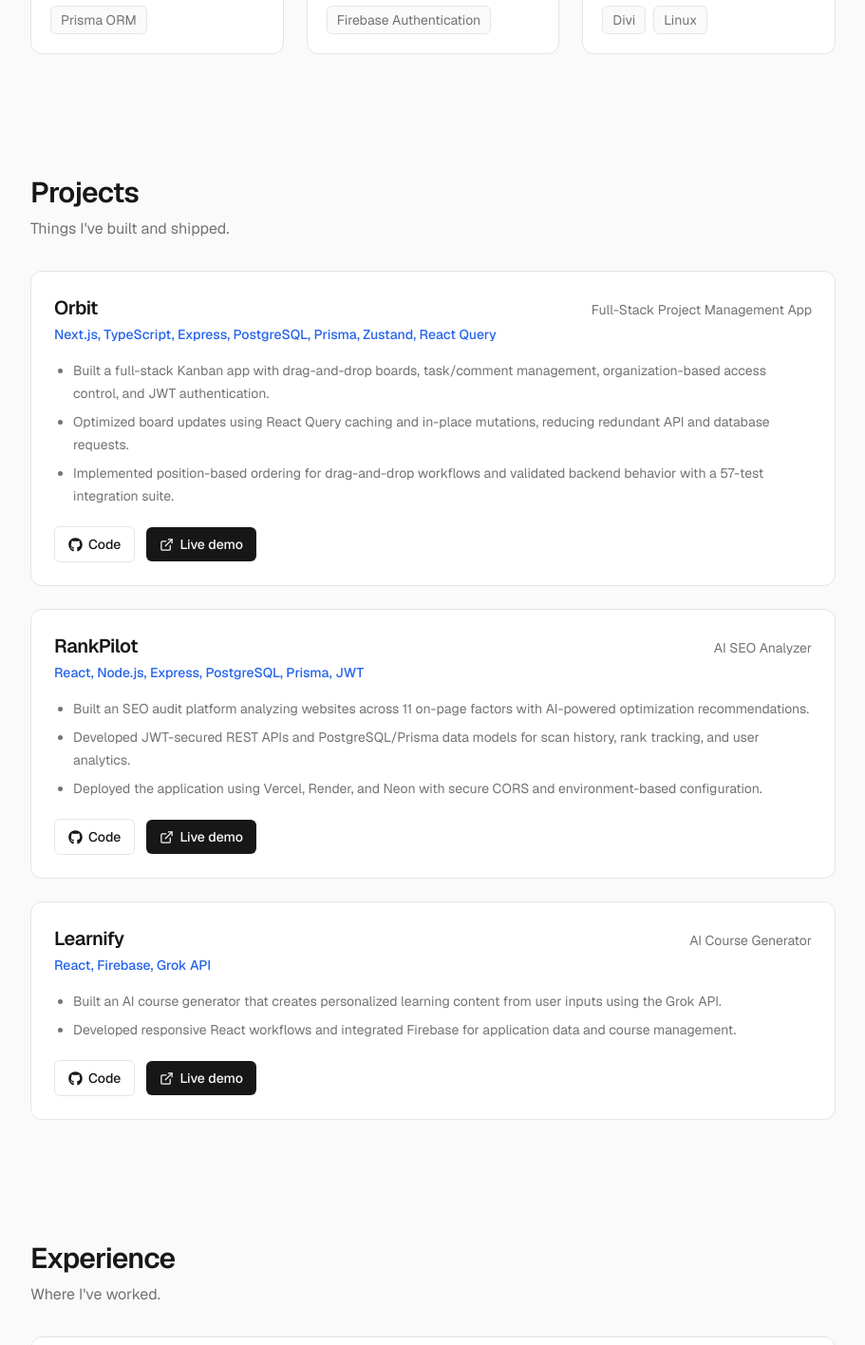
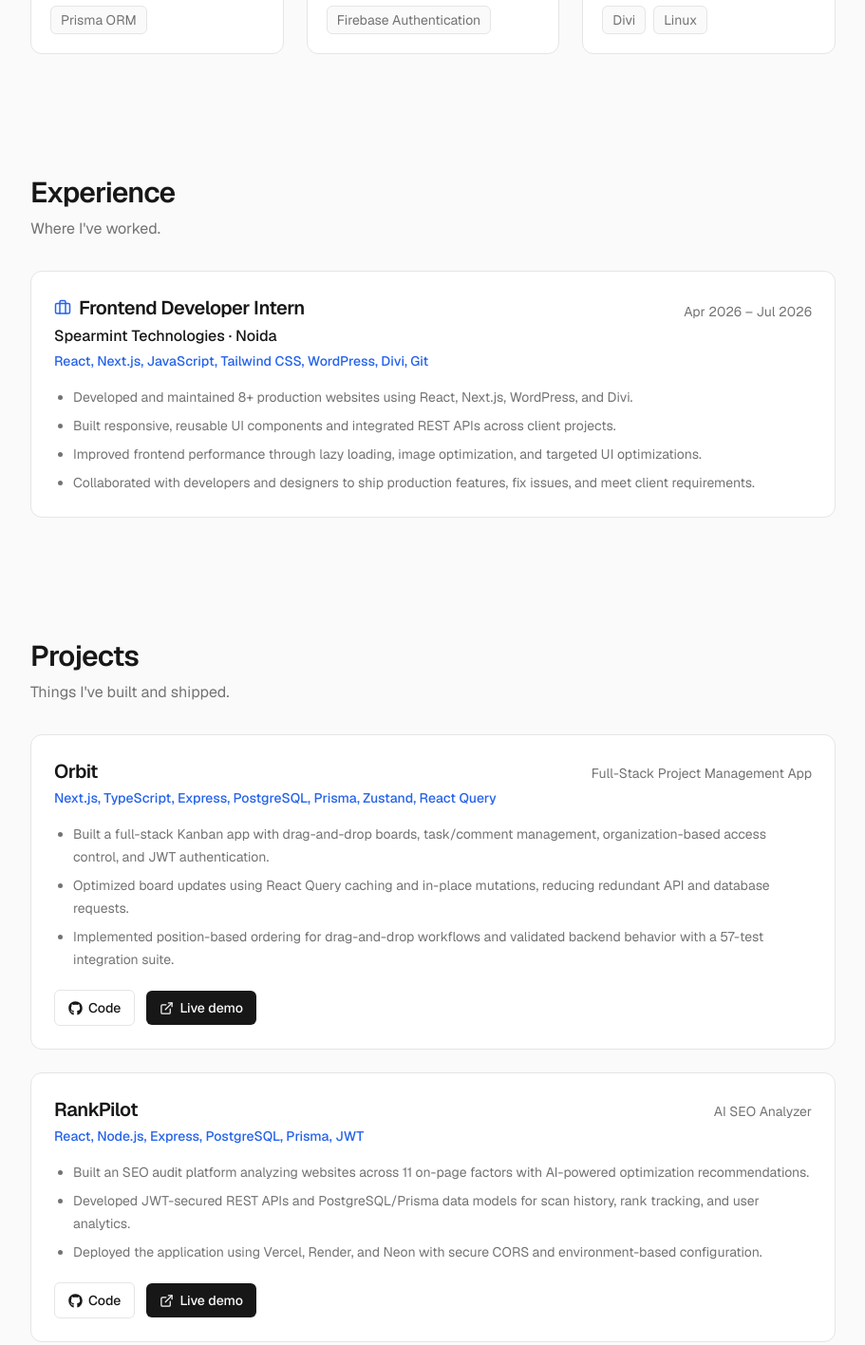
Before and after one commit to Deepakk2104/devfolio, a Next.js app: page / in a window 1280 px wide. Shown: the part 1160-2576 px from the top of the page at 95% size, without its empty margins (184-1095 px from the left). Built offline with nearby package versions, Linux system fonts and the light colour scheme.

Commit message:
feat: update resume link, reorder experience before projects

```diff
--- a/src/app/page.tsx
+++ b/src/app/page.tsx
@@ -1,7 +1,7 @@
 import Hero from "@/components/Hero";
 import Skills from "@/components/Skills";
+import Experience from "@/components/Experience";
 import Projects from "@/components/Projects";
-import Experience from "@/components/Experience";
 import Contact from "@/components/Contact";
 
 export default function Home() {
@@ -9,8 +9,8 @@
     <div className="flex-1">
       <Hero />
       <Skills />
+      <Experience />
       <Projects />
-      <Experience />
       <Contact />
     </div>
   );
--- a/src/components/Hero.tsx
+++ b/src/components/Hero.tsx
@@ -3,7 +3,7 @@
 import { profile } from "@/data/resume";
 
 export const resumeUrl =
-  "https://drive.google.com/drive/quota";
+  "https://drive.google.com/file/d/1mNgWI3mByA5rh648zTgv3lhVYyqb4K9n/view?usp=drive_open";
 
 export default function Hero() {
   return (
--- a/src/components/Navbar.tsx
+++ b/src/components/Navbar.tsx
@@ -6,8 +6,8 @@
 
 const links = [
   { href: "#skills", label: "Skills" },
+  { href: "#experience", label: "Experience" },
   { href: "#projects", label: "Projects" },
-  { href: "#experience", label: "Experience" },
   { href: "#contact", label: "Contact" },
 ];
 
```
